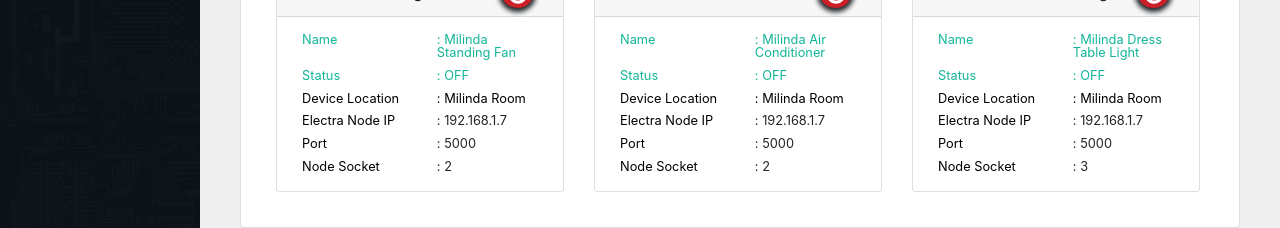
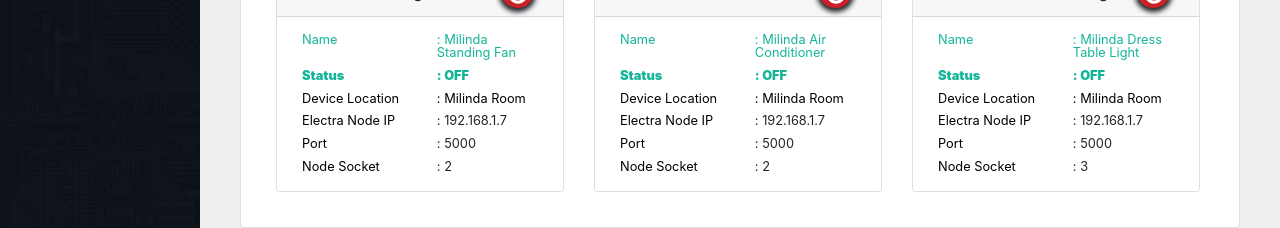
Before and after one commit to millesinghe/ElectraWeb, a React (Create React App) app: page / in a window 1280 px wide. Shown: the part 292-520 px from the top of the page. Built offline with nearby package versions, Linux system fonts and the light colour scheme.

Commit message:
bold status in card

```diff
--- a/src/DeviceTypeCards/Card.css
+++ b/src/DeviceTypeCards/Card.css
@@ -34,6 +34,10 @@
     box-shadow: 0px 1px 5px 3px;
 }
 
+.bold900{
+    font-weight: 900;
+}
+
 .onState{
     background: #1cab1c !important;;
 }
--- a/src/DeviceTypeCards/ElectraCard.js
+++ b/src/DeviceTypeCards/ElectraCard.js
@@ -40,8 +40,8 @@ export default class ElectraCard extends React.Component {
                                 <p className="flex3 closeText">: {this.props.card.name}</p>
                             </div>
                             <div className="nodeRow">
-                                <p className="keyName flex3 closeText">Status</p>
-                                <p className="flex3 closeText">: {displayTest(`${this.props.card.isOn}`)}</p>
+                                <p className="bold900 keyName flex3 closeText">Status</p>
+                                <p className="bold900 flex3 closeText">: {displayTest(`${this.props.card.isOn}`)}</p>
                             </div>
                             <div className="nodeRow">
                                 <p className="keyName flex3 closeText black">Device Location</p>
```
